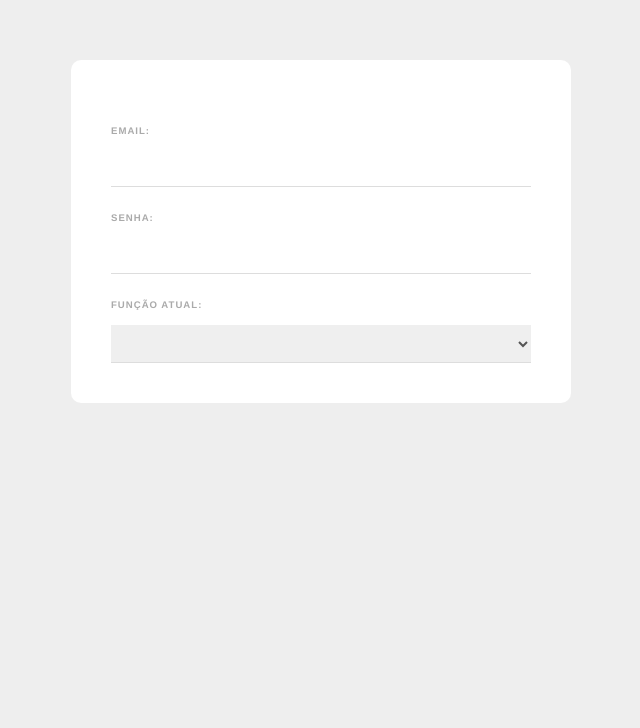
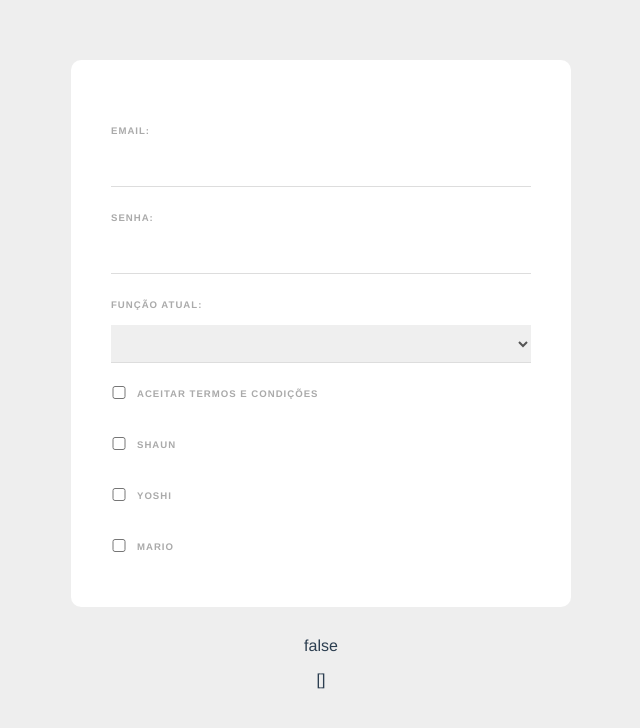
Before and after one commit to otavioalbe/vuejs-learning, a Vue app in the folder web-form/: page / in a window 1280 px wide. Shown: the top 728 px of the page, without its empty margins (319-959 px from the left). Built offline with nearby package versions, Linux system fonts and the light colour scheme.

Commit message:
checkboxes

```diff
--- a/web-form/src/components/SingUpForm.vue
+++ b/web-form/src/components/SingUpForm.vue
@@ -11,11 +11,31 @@
         <option value="desenvolvedor">Desenvolvedor Web</option>
         <option value="designer">Designer Web</option>
     </select>
+
+    <div class="terms">
+        <input type="checkbox" required v-model="terms">
+        <label>Aceitar termos e condições</label>
+    </div>
+
+    <div>
+        <input type="checkbox" value="shaun" v-model="names">
+        <label>Shaun</label>
+    </div>
+    <div>
+        <input type="checkbox" value="yoshi" v-model="names">
+        <label>Yoshi</label>
+    </div>
+    <div>
+        <input type="checkbox" value="mario" v-model="names">
+        <label>Mario</label>
+    </div>
   </form>
 
   <p>{{ email }}</p>
   <p>{{ password }}</p>
   <p>{{ role }}</p>
+  <p>{{ terms }}</p>
+  <p>{{ names }}</p>
 </template>
 
 <script>
@@ -24,7 +44,9 @@
         return{
             email: '',
             password: '',
-            role: ''
+            role: '',
+            terms: false,
+            names: []
         }
     }
 }
@@ -57,4 +79,11 @@
     border-bottom: 1px solid #ddd;
     color: #555;
   }
+  input[type="checkbox"]{
+    display: inline-block;
+    width: 16px;
+    margin: 0 10px 0 0;
+    position: relative;
+    top: 2px;
+  }
 </style>
```
